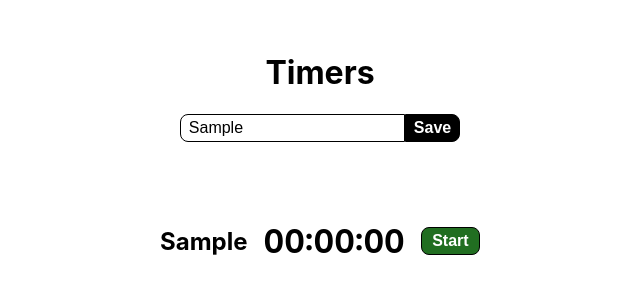
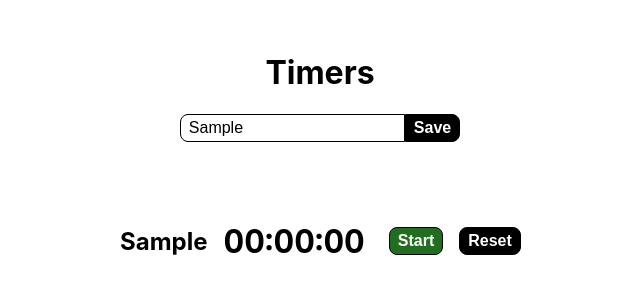
Before and after one commit to mcdott/3340TimersTutorial, a React (Create React App) app in the folder timers-tutorial/: page / in a window 1280 px wide. Both pictures are taken after typing "Sample" into the empty fields and a click on the button "Save". Shown: the top 300 px of the page, without its empty margins (320-960 px from the left). Built offline with nearby package versions, Linux system fonts and the light colour scheme.

Commit message:
Adds reset button as per stretch goal

```diff
--- a/timers-tutorial/src/components/TimerView.css
+++ b/timers-tutorial/src/components/TimerView.css
@@ -1,9 +1,8 @@
 .TimerView {
-  width: 320px;
+  width: 400px;
   display: flex;
   flex-direction: row;
   justify-content: space-between;
-  align-items: baseline;
   align-items: center;
   margin-top: 2rem;
 }
@@ -21,6 +20,7 @@
 
 .TimerView > button {
   padding: 0.25rem 0.5rem;
+  margin: 0 0.5rem;
   border-radius: 0.5rem;
   border: 1px solid #000;
   font-size: 1rem;
@@ -37,3 +37,8 @@
   background-color: rgb(152, 16, 16);
   color: #fff;
 }
+
+.button-reset {
+  background-color: rgb(0, 0, 0);
+  color: #fff;
+}
--- a/timers-tutorial/src/components/TimerView.js
+++ b/timers-tutorial/src/components/TimerView.js
@@ -1,6 +1,6 @@
 import React from "react";
 import { useDispatch } from "react-redux";
-import { toggleTimer } from "../features/timers/timersSlice";
+import { toggleTimer, resetTimer } from "../features/timers/timersSlice";
 import "./TimerView.css";
 
 function formatTime(time) {
@@ -32,6 +32,12 @@ export default function TimerView({ index, name, time, isRunning }) {
       >
         {isRunning ? "Stop" : "Start"}
       </button>
+      <button
+        className='button-reset'
+        onClick={() => dispatch(resetTimer(index))}
+      >
+        Reset
+      </button>
     </div>
   );
 }
--- a/timers-tutorial/src/features/timers/timersSlice.js
+++ b/timers-tutorial/src/features/timers/timersSlice.js
@@ -25,10 +25,15 @@ export const timersSlice = createSlice({
         }
       });
     },
+
+    resetTimer: (state, action) => {
+      state.value[action.payload].time = 0;
+    },
   },
 });
 
 // Action creators are generated for each case reducer function
-export const { addTimer, toggleTimer, update } = timersSlice.actions;
+export const { addTimer, toggleTimer, update, resetTimer } =
+  timersSlice.actions;
 
 export default timersSlice.reducer;
```
